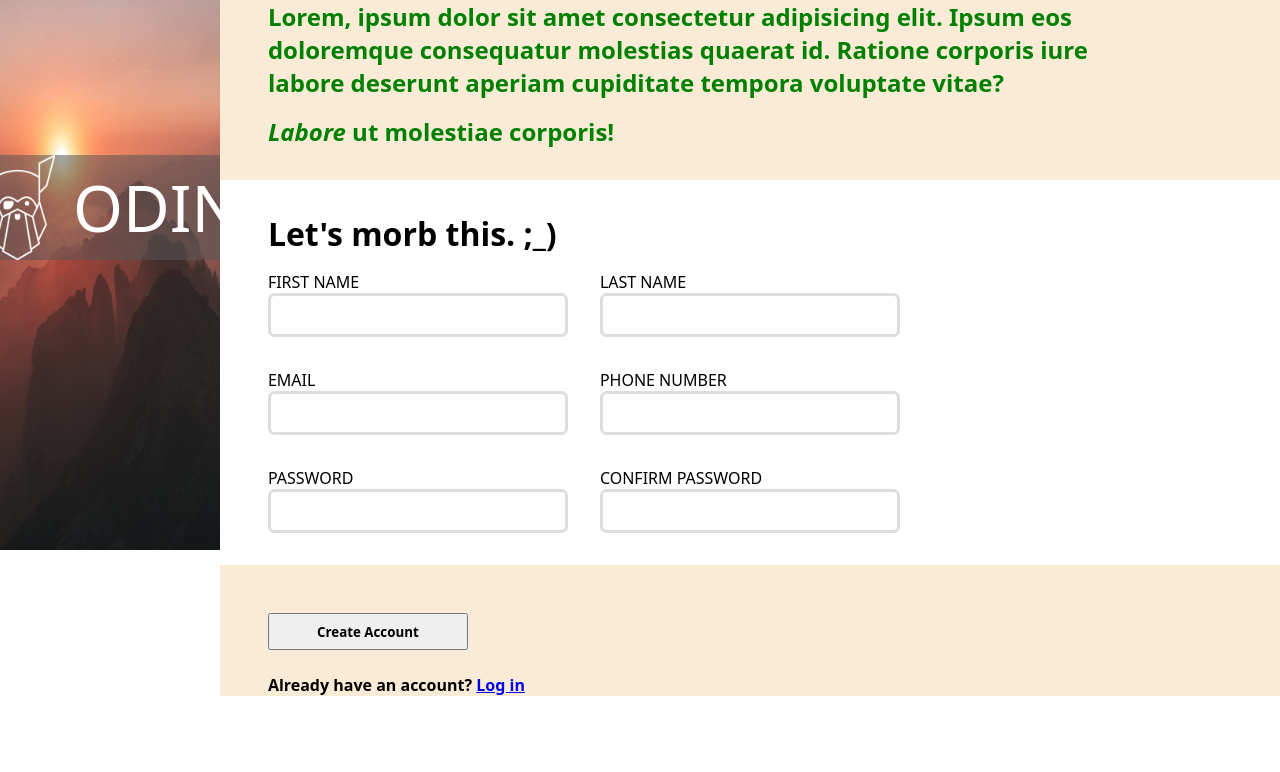
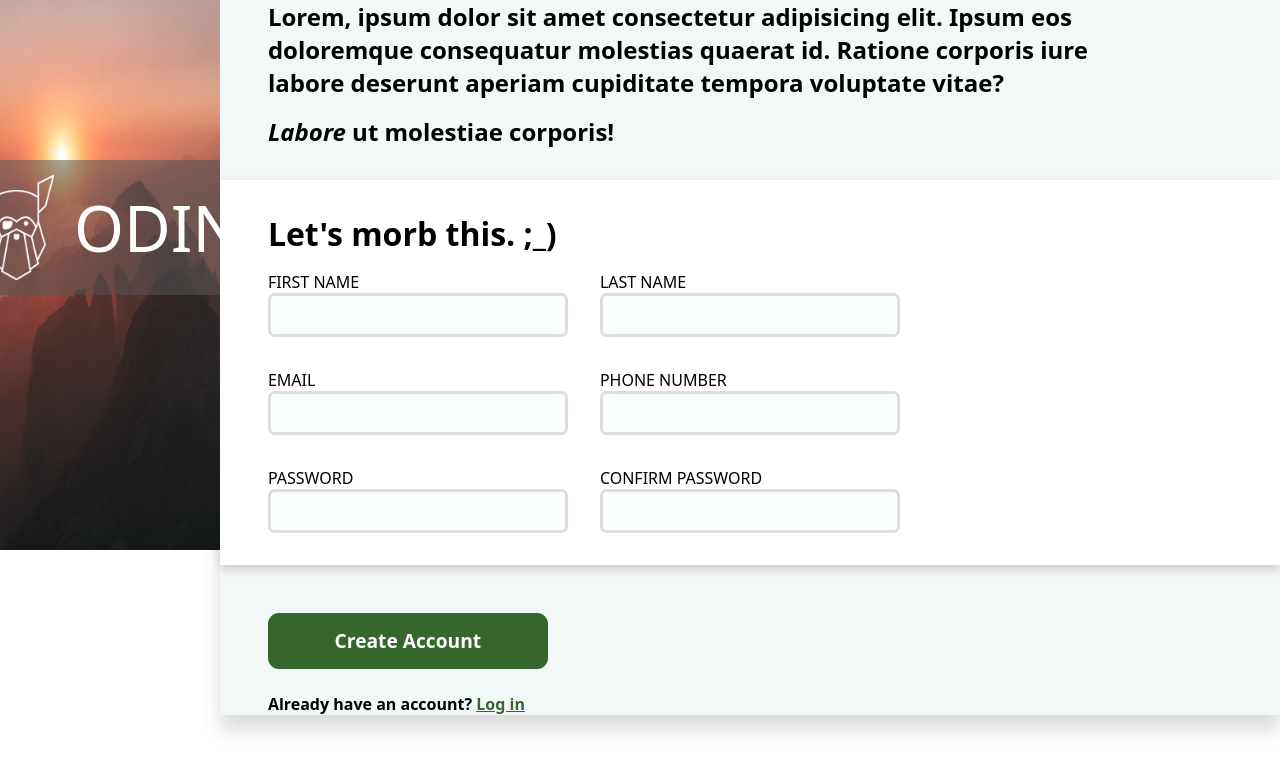
Before and after one commit to CrispDeserving/signup-form, a plain HTML site: page index.html in a window 1280 px wide. Drawn offline with Linux system fonts and the light colour scheme.

Commit message:
Tweak main-container colors

```diff
--- a/index.html
+++ b/index.html
@@ -4,7 +4,7 @@
   <meta charset="UTF-8">
   <meta name="viewport" content="width=device-width, initial-scale=1.0">
   <link rel="stylesheet" href="./style.css">
-  <title>Document</title>
+  <title>Morbin CO.: Sign Up</title>
 </head>
 <body>
   <div class="container">
--- a/style.css
+++ b/style.css
@@ -30,6 +30,8 @@
     top: calc( (100% - 75px) / 4);
     width: 100%;
     background-color: #55555588;
+    font-family: 'DejaVu Serif', sans-serif;
+    padding: 1.5ch;
 }
 
 .banner > div {
@@ -45,7 +47,6 @@
 
 p {
     font-size: 1rem;
-    color: green;
 }
 
 .main-container {
@@ -53,7 +54,8 @@ p {
     flex-direction: column;
     justify-content: center;
     gap: 2rem;
-    background-color: antiquewhite;
+    background-color: #f2f7f7;
+    box-shadow: 0 1rem 2ch #ddd;
 }
 
 .sales-pitch {
@@ -65,7 +67,7 @@ p {
 
 .sales-pitch > p {
     font-weight: 600;
-    font-size: 1.5rem;
+    font-size: 150%;
     padding: 0 3rem;
 }
 
@@ -82,6 +84,7 @@ form .form-wrapper {
     width: 100%;
     background-color: #fff;
     padding: 2rem 3rem;
+    box-shadow: 0 0.25rem 1ch #ccc;
 }
 
 form h2 {
@@ -110,6 +113,7 @@ form h2 {
     padding: 0.5ch 1ch;
     border: 3px solid #ddd;
     border-radius: 0.6ch;
+    background-color: #f9ffff;
 }
 
 input:focus {
@@ -126,13 +130,23 @@ input:focus {
 }
 
 .form-btn {
-    width: 200px;
-    padding: 1ch 2rem;
+    width: 280px;
+    padding: 1.5ch 2rem;
     font-weight: bold;
+    font-size: 120%;
+    line-height: 120%;
+    color: white;
+    background-color: #35662c;
+    border: none;
+    border-radius: 1ch;
 }
 
 .another-option {
     font-weight: bold;
 }
 
+.another-option a {
+    color: #35662c;
+}
+
 /* Use noto sans as logo text */
```
